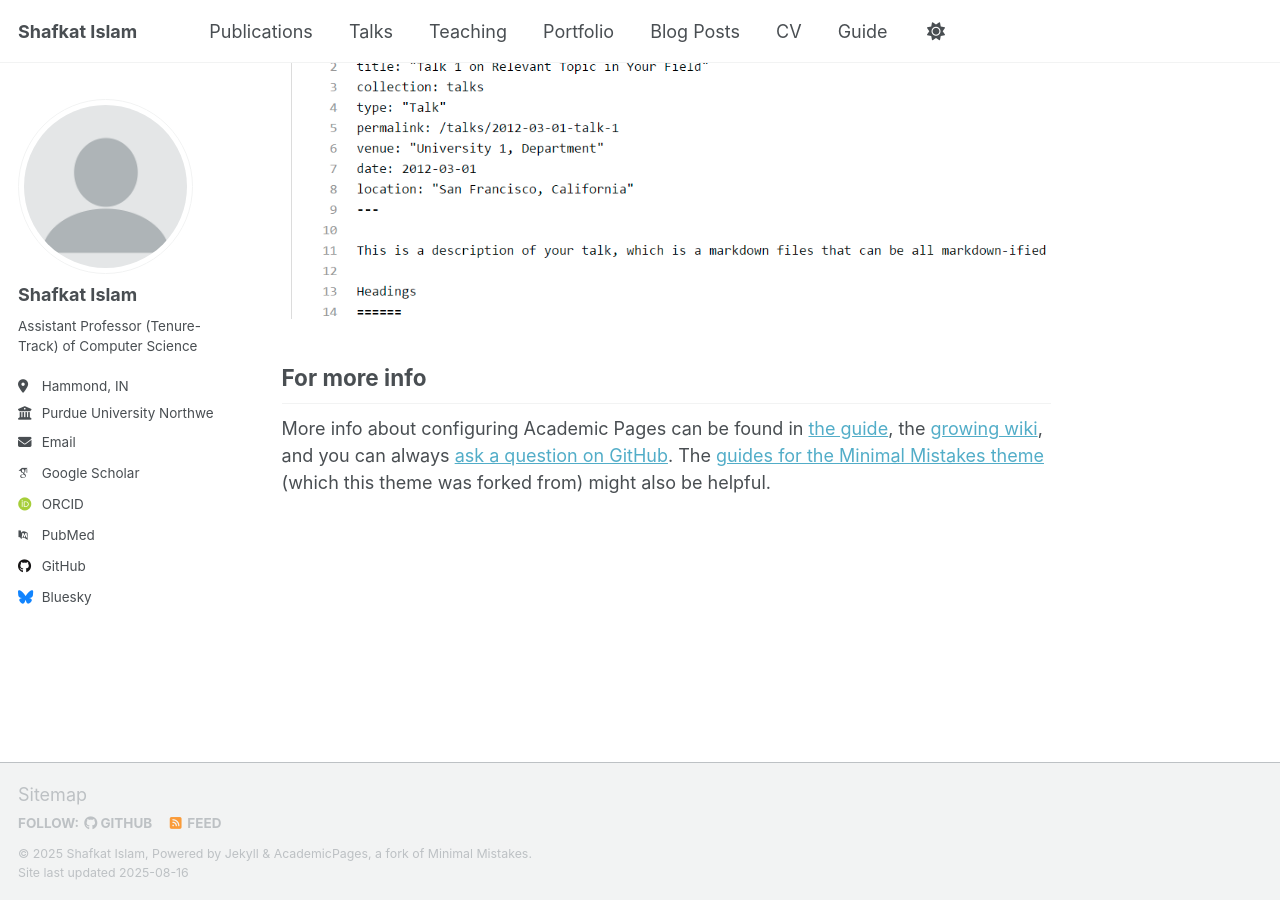
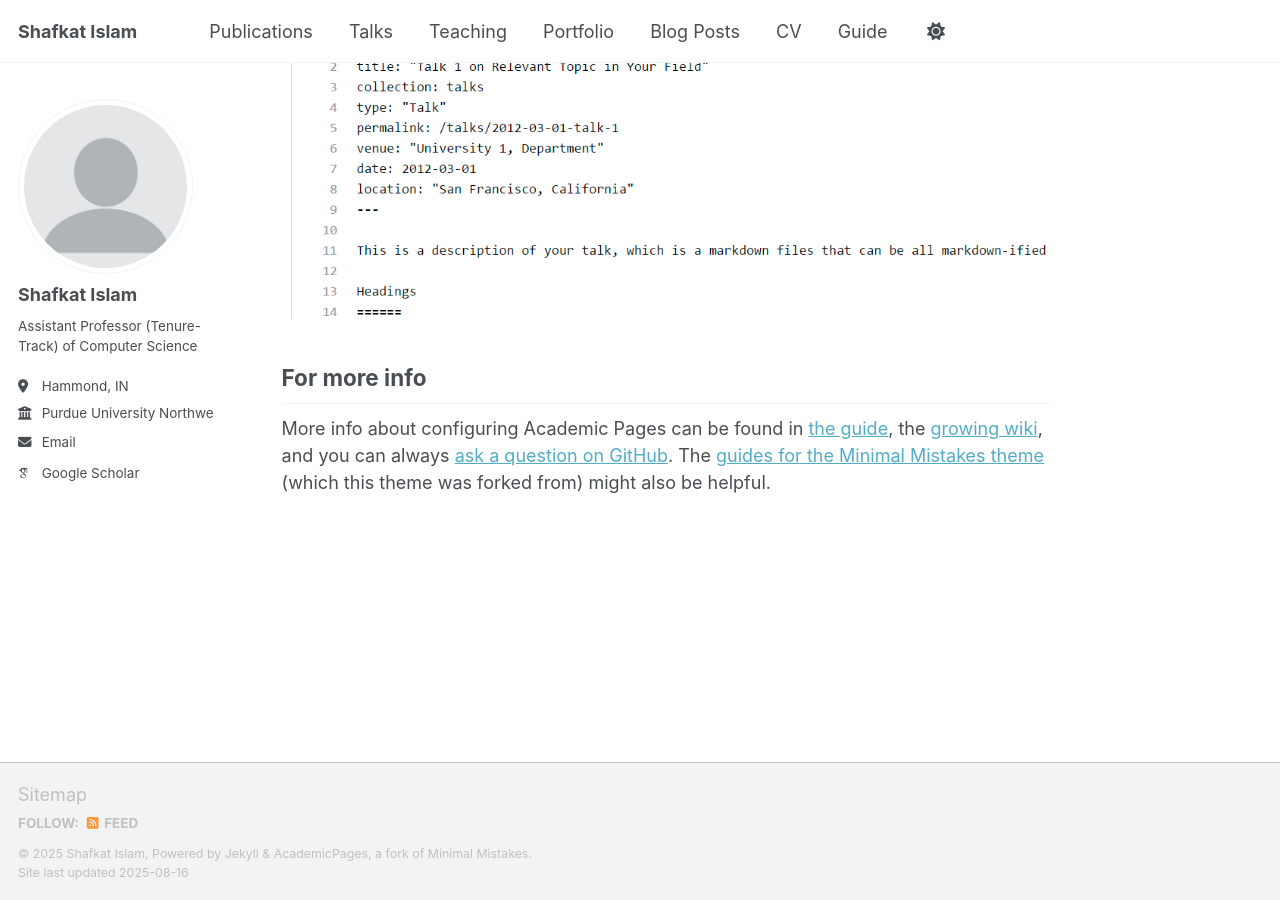
Before and after one commit to Shafkati/Shafkati.github.io, a Jekyll site: the page built from _pages/about.md, in a window 1280 px wide and 900 px high, scrolled down 2880 px. Built offline with Jekyll 4.4.1, drawn with Linux system fonts in a browser that asks for light colours; some web fonts are replaced; a script that is not in the unit is left out; part of the change alters nothing that is shown.

Commit message:
Update _config.yml

```diff
--- a/_config.yml
+++ b/_config.yml
@@ -34,12 +34,12 @@ author:
   # Academic websites
   academia         : # URL
   arxiv            : # URL - Update with the correct link to your profile
-  googlescholar    : "https://scholar.google.com/citations?user=PS_CX0AAAAAJ"
+  googlescholar    : "https://scholar.google.com/citations?user=SujZPjYAAAAJ&hl=en"
   inspire-hep      : # URL
   impactstory      : # URL
-  orcid            : "http://orcid.org/yourorcidurl"
+  #orcid            : "http://orcid.org/yourorcidurl"
   semantic         : # URL
-  pubmed           : "https://www.ncbi.nlm.nih.gov/pubmed/?term=john+snow"
+  #pubmed           : "https://www.ncbi.nlm.nih.gov/pubmed/?term=john+snow"
   researchgate     : # URL
   scopus           : # URL
 
@@ -47,13 +47,13 @@ author:
   bitbucket        : # Username - Update with your username on the site
   codepen          : # Username
   dribbble         : # Username
-  github           : "academicpages"
+  #github           : "academicpages"
   kaggle           : # Username
   stackoverflow    : # User number or user number and name (i.e., use "1" or "1/jeff-atwood")
 
   # Social media
   artstation       : # Username
-  bluesky          : "bsky.app" # Replace this with you Bluesky username
+  #bluesky          : "bsky.app" # Replace this with you Bluesky username
   facebook         : # Username
   flickr           : # Username
   foursquare       : # Username
```
